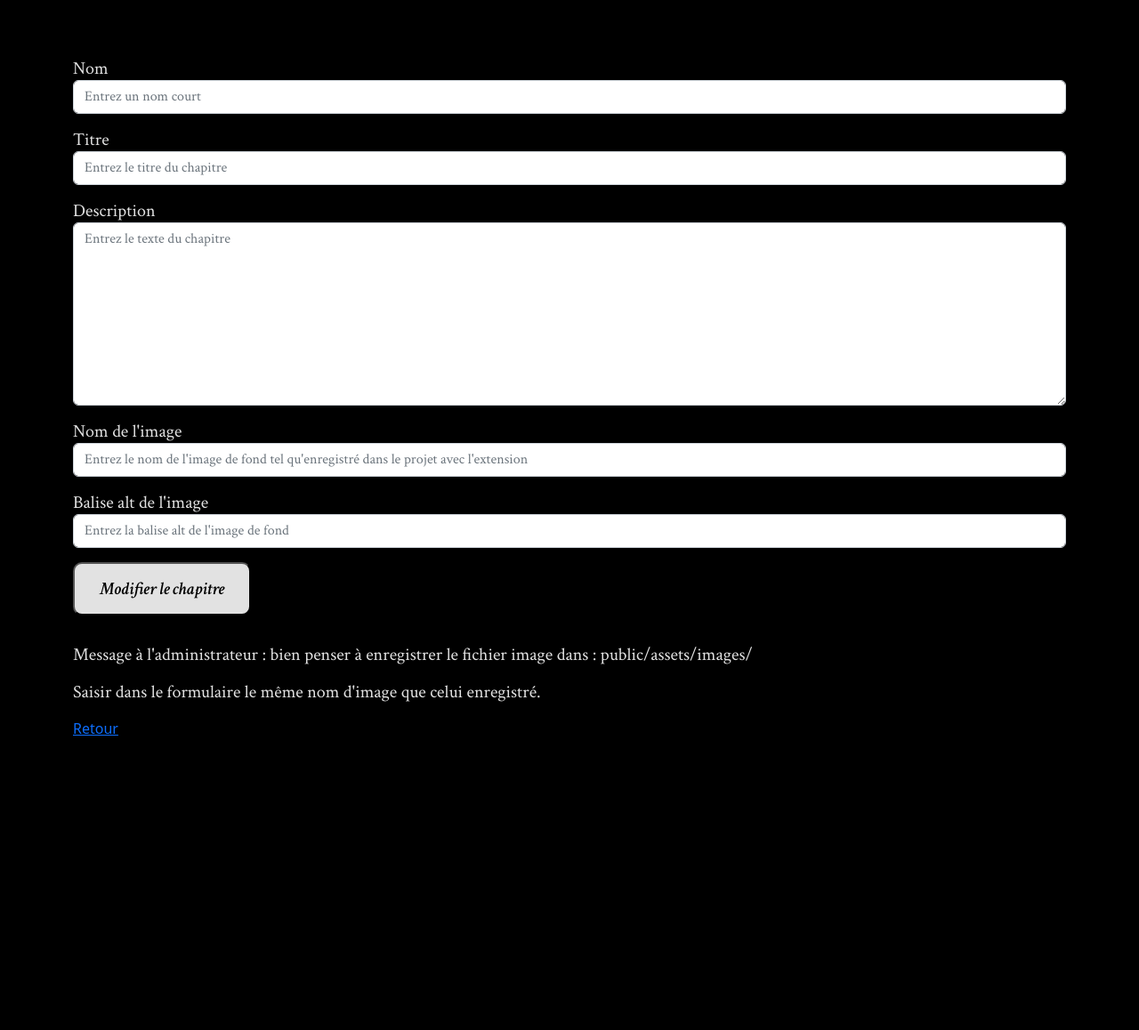
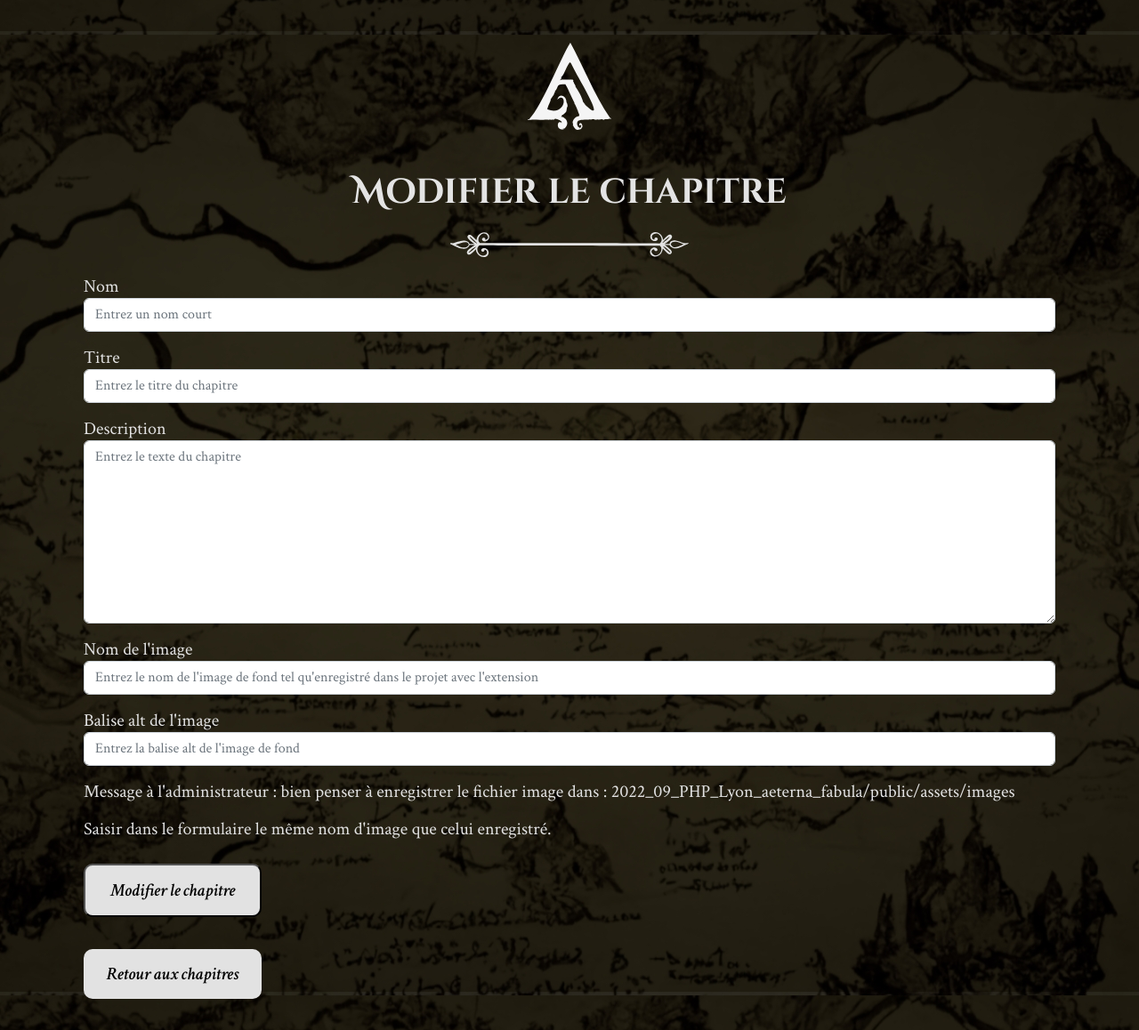
Before and after one commit to WildCodeSchool/2022_09_PHP_Lyon_aeterna_fabula, a PHP site: template src/View/Chapter/admin_edit.html.twig in a window 1280 px wide. Shown: the whole page at 89% size. Before the commit the page ends 827 px from the top, so only its background shows below. Run offline with PHP 8.4, Linux system fonts and the light colour scheme; the template is opened without the code that fills it, so the values that code supplies are empty; some libraries are stand-ins or nearby versions.

Commit message:
I do CSS of the page admin_edit + add button 'retour aux chapitres'

```diff
--- a/src/View/Chapter/_admin_form.html.twig
+++ b/src/View/Chapter/_admin_form.html.twig
@@ -10,7 +10,7 @@
 	</p>
 	<p class="form-group">
 		<label for="description">Description</label>
-		<textarea class="form-control" type="text" value="{{ chapter.description }}" placeholder="Entrez le texte du chapitre" name="description" rows="8" id="description" required></textarea>
+		<textarea class="form-control" type="text" placeholder="Entrez le texte du chapitre" name="description" rows="8" id="description" required>{{ chapter.description }}</textarea>
 	</p>
 	<p class="form-group">
 		<label for="background_image">Nom de l'image</label>
--- a/src/View/Chapter/admin_add.html.twig
+++ b/src/View/Chapter/admin_add.html.twig
@@ -5,7 +5,7 @@
 {% endblock %}
 
 {% block stylesheet %}
-	<link rel="stylesheet" href="/assets/css/admin_add.css">
+	<link rel="stylesheet" href="/assets/css/admin_add_edit.css">
 {% endblock %}
 
 {% block content %}
--- a/src/View/Chapter/admin_edit.html.twig
+++ b/src/View/Chapter/admin_edit.html.twig
@@ -1,25 +1,37 @@
 {% extends 'layout.html.twig' %}
 
+{% block title %}
+	AF admin edit
+{% endblock %}
+
+{% block stylesheet %}
+	<link rel="stylesheet" href="/assets/css/admin_add_edit.css">
+{% endblock %}
+
 {% block content %}
-	<main class="adminMain">
-		<div class="admin container-md">
-			<h1 class="adminTitle">Modifier le chapitre
+	<main class="container sm main-content col-md-12 order-md-2 mt-5 align-self-md-center">
+		<div class="container-md">
+			<a href="/"><img class="decoration" src="/assets/images/logo.svg"></a>
+			<h1 class="mt-md-5">Modifier le chapitre
 				{{ chapter.id }}</h1>
+			<img
+			class="decoration" src="/assets/images/noun-frame-346217.svg">
 			{# TODO : manage errors display #}
 			<ul>
 				{% for error in errors %}
-					<li>{{ error }}</li>
+					<li class="error">{{ error }}</li>
 				{% endfor %}
 			</ul>
 			{% include 'Chapter/_admin_form.html.twig' %}
 
+			<p>Message à l'administrateur : bien penser à enregistrer le fichier image dans : 2022_09_PHP_Lyon_aeterna_fabula/public/assets/images</p>
+			<p>Saisir dans le formulaire le même nom d'image que celui enregistré.</p>
+
 			<p>
-				<button class="buttonAction">Modifier le chapitre</button>
+				<button class="buttonAction raise">Modifier le chapitre</button>
 			</p>
 		</form>
-		<p>Message à l'administrateur : bien penser à enregistrer le fichier image dans :
-															public/assets/images/</p>
-		<p>Saisir dans le formulaire le même nom d'image que celui enregistré.</p>
-		<a href="/chapters/admin_show?id={{ chapter.id }}">Retour</a>
+		<a class="buttonAction raise" href="/chapters">Retour aux chapitres</a>
+
 	</div>
 </main>{% endblock %}
```
Also changed, not shown: public/assets/css/admin_add_edit.css.
